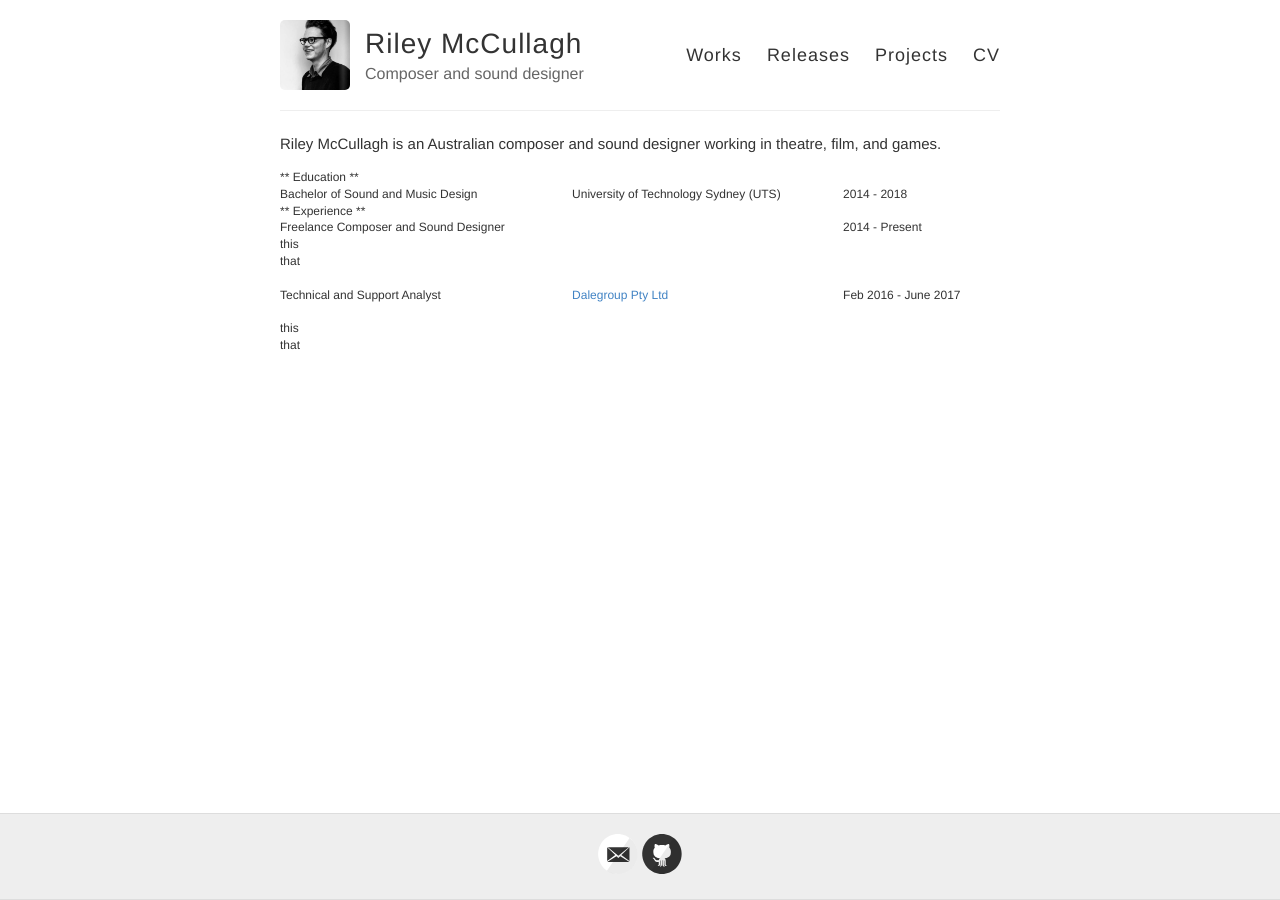
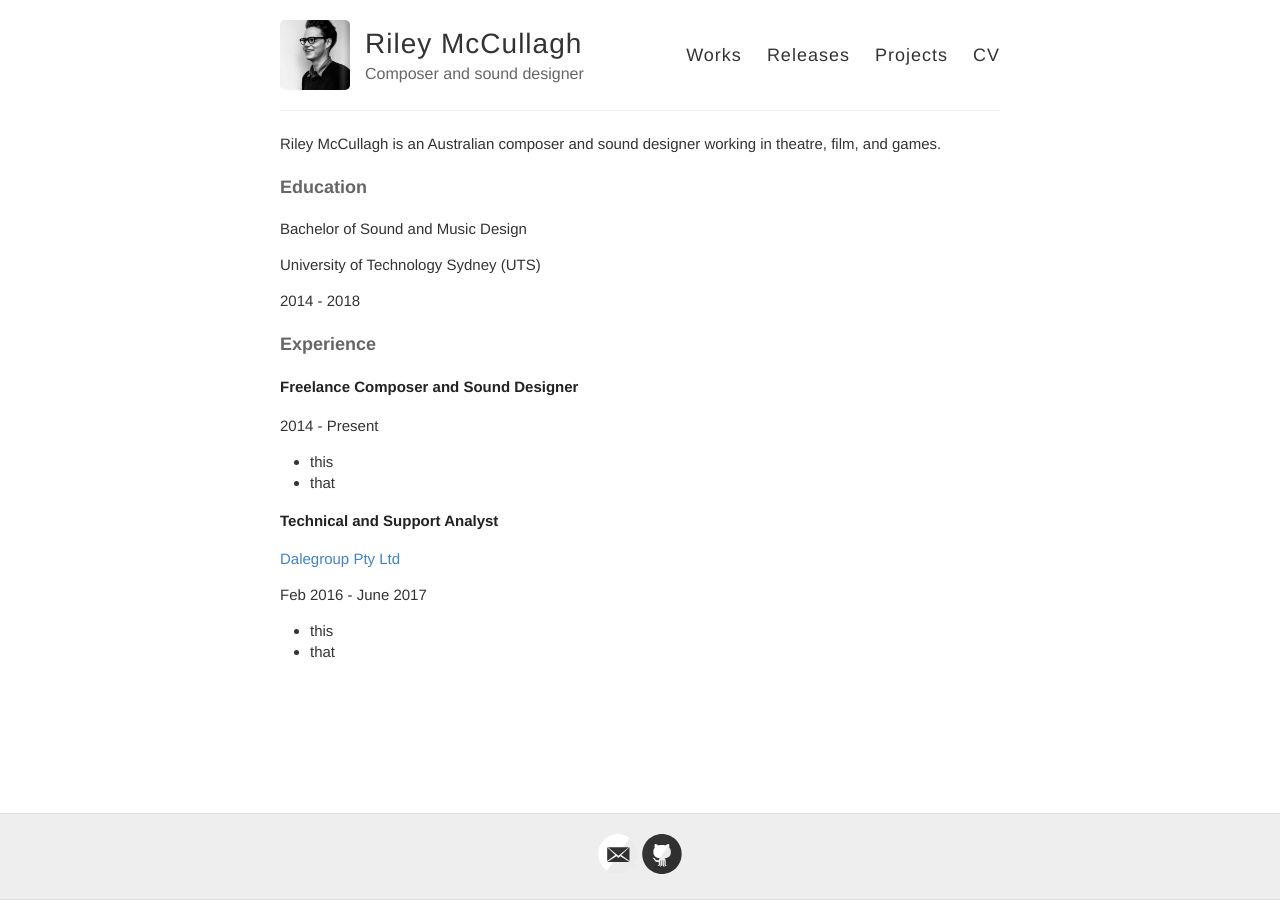
Before and after one commit to rileymccullagh/portfolio, a Jekyll site: the page built from docs/cv.md, in a window 1280 px wide. Built offline with Jekyll 4.4.1, drawn with Linux system fonts in a browser that asks for light colours.

Commit message:
removing tables

```diff
--- a/docs/cv.md
+++ b/docs/cv.md
@@ -5,17 +5,31 @@ permalink: /cv/
 
 Riley McCullagh is an Australian composer and sound designer working in theatre, film, and games.
 
+#### Education
+
+Bachelor of Sound and Music Design
+
+University of Technology Sydney (UTS)
+
+2014 - 2018
 
 
-|  :---                                 | :---                                  | ---:           |
-| ** Education ** |                     |                                       |                |
-| Bachelor of Sound and Music Design    | University of Technology Sydney (UTS) | 2014 - 2018    |
-| ** Experience **                      |                                       |                |
-| Freelance Composer and Sound Designer |                                       | 2014 - Present |
-| this                                  |                                       |                |
-| that |||
-||||
-| Technical and Support Analyst | [Dalegroup Pty Ltd](http://dalegroup.net/) | Feb 2016 - June 2017 |
-||||
-| this |||
-| that |||
+
+#### Experience
+
+##### Freelance Composer and Sound Designer
+
+2014 - Present
+
+- this
+- that
+
+
+##### Technical and Support Analyst
+
+[Dalegroup Pty Ltd](http://dalegroup.net/)
+
+Feb 2016 - June 2017
+
+  - this
+  - that
```
